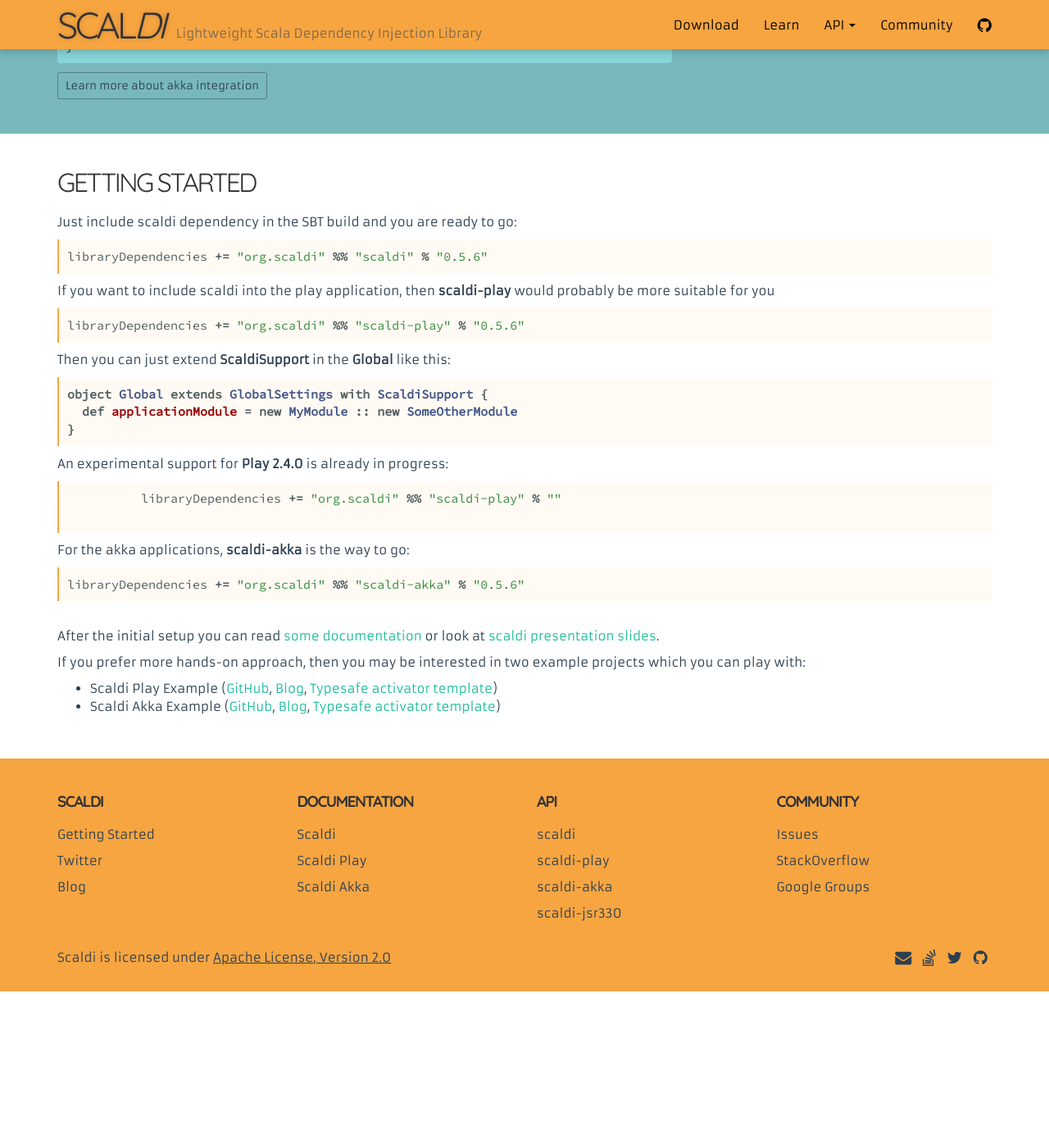
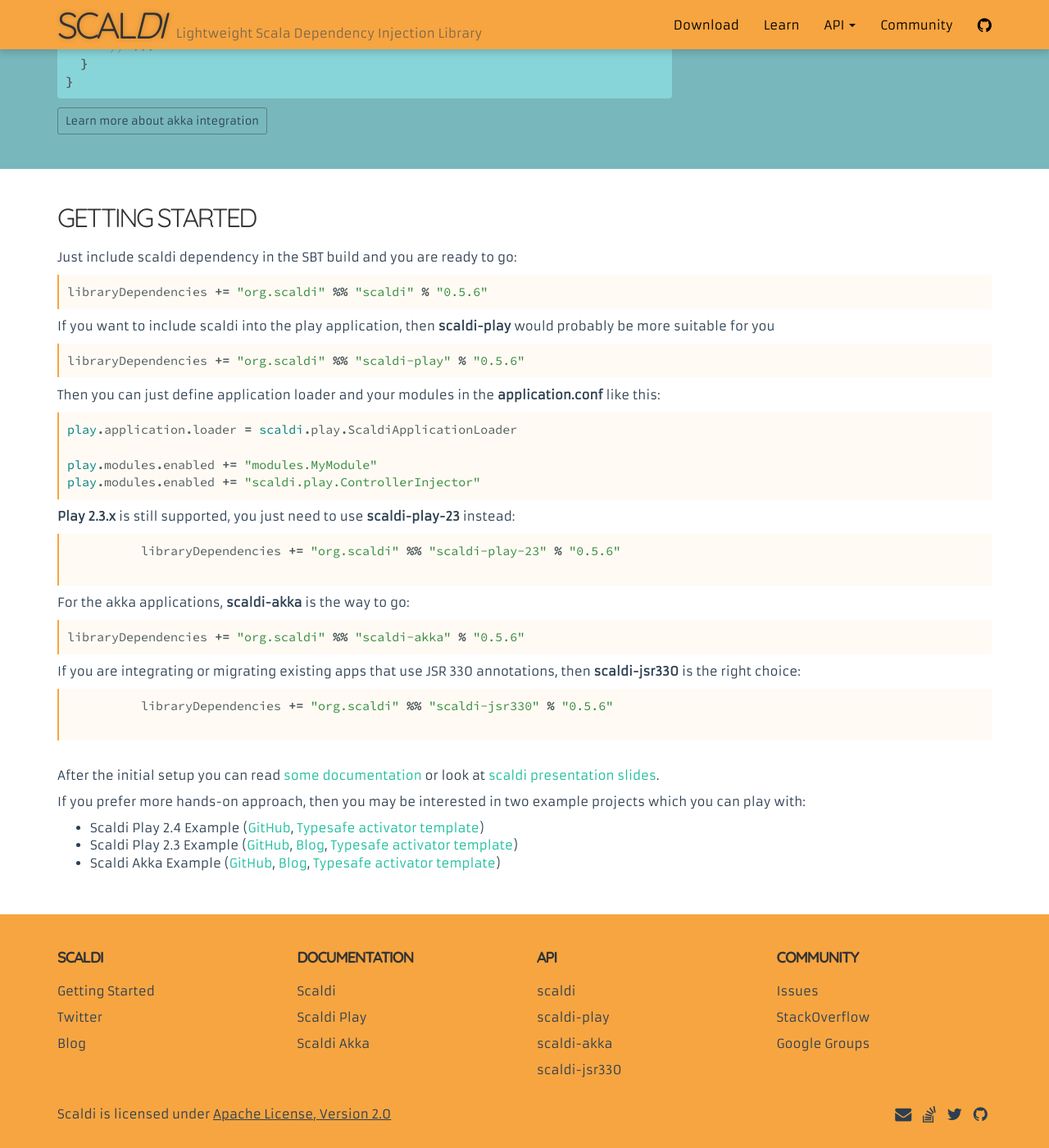
Before and after one commit to scaldi/scaldi-website, a Jekyll site: the page built from index.html, in a window 1280 px wide and 1400 px high, scrolled down 3636 px. Shown: the whole window at 82% size. Built offline with Jekyll 4.4.1, drawn with Linux system fonts in a browser that asks for light colours; before the commit the page ends 4845 px from its top, so only the background shows below that; some of the changed text lies outside the part shown.

Commit message:
Updated home page with JSR 330 and Play 2.4 integrations

```diff
--- a/index.html
+++ b/index.html
@@ -119,15 +119,16 @@
       </div>
       <div class="col-md-8">
         <h2>Play Integration</h2>
-        <p>Scaldi also comes with the play framework support. Start using scaldi in the play application is as simple as mixing-in <span class="class-name">ScaldiSupport</span> in the <span class="class-name">Global</span>:</p>
+        <p>Scaldi also comes with the play framework support. Start using scaldi in a play application is as simple as configuring application loader and modules in <span class="class-name">application.conf</span>:</p>
         <p>
 {% highlight scala %}
-object Global extends GlobalSettings with ScaldiSupport {
-  def applicationModule = new UserModule :: new AuthControllersModule
-}
+play.application.loader = scaldi.play.ScaldiApplicationLoader
+
+play.modules.enabled += "modules.MyModule"
+play.modules.enabled += "scaldi.play.ControllerInjector"
 {% endhighlight %}
         </p>
-        <p>From now on you can define your controllers as classes and not as global singletons ;)</p>
+        <p>Play now uses scaldi for dependency injection. From now on you can use scaldi to inject/bind bindings in your controllers as classes:</p>
         <p>
 {% highlight scala %}
 class Application(implicit inj: Injector) extends Controller with Injectable {
@@ -386,18 +387,19 @@
 libraryDependencies += "org.scaldi" %% "scaldi-play" % "{{site.version.scaldi-play}}"
 {% endhighlight %}
         </p>
-        <p>Then you can just extend <span class="class-name">ScaldiSupport</span> in the <span class="class-name">Global</span> like this:</p>
+        <p>Then you can just define application loader and your modules in the <span class="class-name">application.conf</span> like this:</p>
         <p>
 {% highlight scala %}
-object Global extends GlobalSettings with ScaldiSupport {
-  def applicationModule = new MyModule :: new SomeOtherModule
-}
+play.application.loader = scaldi.play.ScaldiApplicationLoader
+
+play.modules.enabled += "modules.MyModule"
+play.modules.enabled += "scaldi.play.ControllerInjector"
 {% endhighlight %}
         </p>
-        <p>An experimental support for <strong>Play 2.4.0</strong> is already in progress:</p>
+        <p><strong>Play 2.3.x</strong> is still supported, you just need to use <strong>scaldi-play-23</strong> instead:</p>
         <p>
           {% highlight scala %}
-          libraryDependencies += "org.scaldi" %% "scaldi-play" % "{{site.version.scaldi-play-24}}"
+          libraryDependencies += "org.scaldi" %% "scaldi-play-23" % "{{site.version.scaldi-play-23}}"
           {% endhighlight %}
         </p>
         <p>For the akka applications, <span class="class-name">scaldi-akka</span> is the way to go:</p>
@@ -406,11 +408,18 @@
 libraryDependencies += "org.scaldi" %% "scaldi-akka" % "{{site.version.scaldi-akka}}"
 {% endhighlight %}
         </p>
+        <p>If you are integrating or migrating existing apps that use JSR 330 annotations, then <span class="class-name">scaldi-jsr330</span> is the right choice:</p>
+        <p>
+          {% highlight scala %}
+          libraryDependencies += "org.scaldi" %% "scaldi-jsr330" % "{{site.version.scaldi-jsr330}}"
+          {% endhighlight %}
+        </p>
         <br>
         <p>After the initial setup you can read <a href="{{"/learn" | prepend: site.baseurl}}">some documentation</a> or look at <a target="_blank" href="{{site.link.scaldi-presentation}}">scaldi presentation slides</a>.</p>
         <p>If you prefer more hands-on approach, then you may be interested in two example projects which you can play with:</p>
         <ul>
-          <li>Scaldi Play Example (<a target="_blank" href="{{site.link.scaldi-play-example-github}}">GitHub</a>, <a target="_blank" href="{{site.link.scaldi-play-example-blog}}">Blog</a>, <a target="_blank" href="{{site.link.scaldi-play-example-template}}">Typesafe activator template</a>)</li>
+          <li>Scaldi Play 2.4 Example (<a target="_blank" href="{{site.link.scaldi-play-example-github}}">GitHub</a>, <a target="_blank" href="{{site.link.scaldi-play-example-template}}">Typesafe activator template</a>)</li>
+          <li>Scaldi Play 2.3 Example (<a target="_blank" href="{{site.link.scaldi-play-example-github-23}}">GitHub</a>, <a target="_blank" href="{{site.link.scaldi-play-example-blog}}">Blog</a>, <a target="_blank" href="{{site.link.scaldi-play-example-template-23}}">Typesafe activator template</a>)</li>
           <li>Scaldi Akka Example (<a target="_blank" href="{{site.link.scaldi-akka-example-github}}">GitHub</a>, <a target="_blank" href="{{site.link.scaldi-akka-example-blog}}">Blog</a>, <a target="_blank" href="{{site.link.scaldi-akka-example-template}}">Typesafe activator template</a>)</li>
         </ul>
       </div>
```
